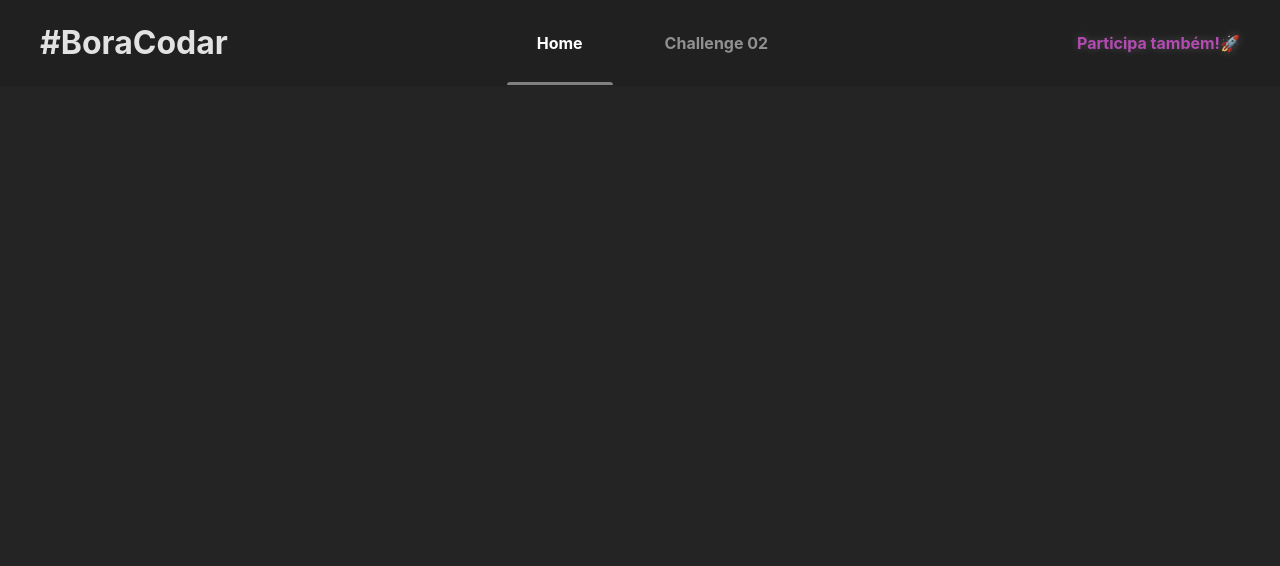
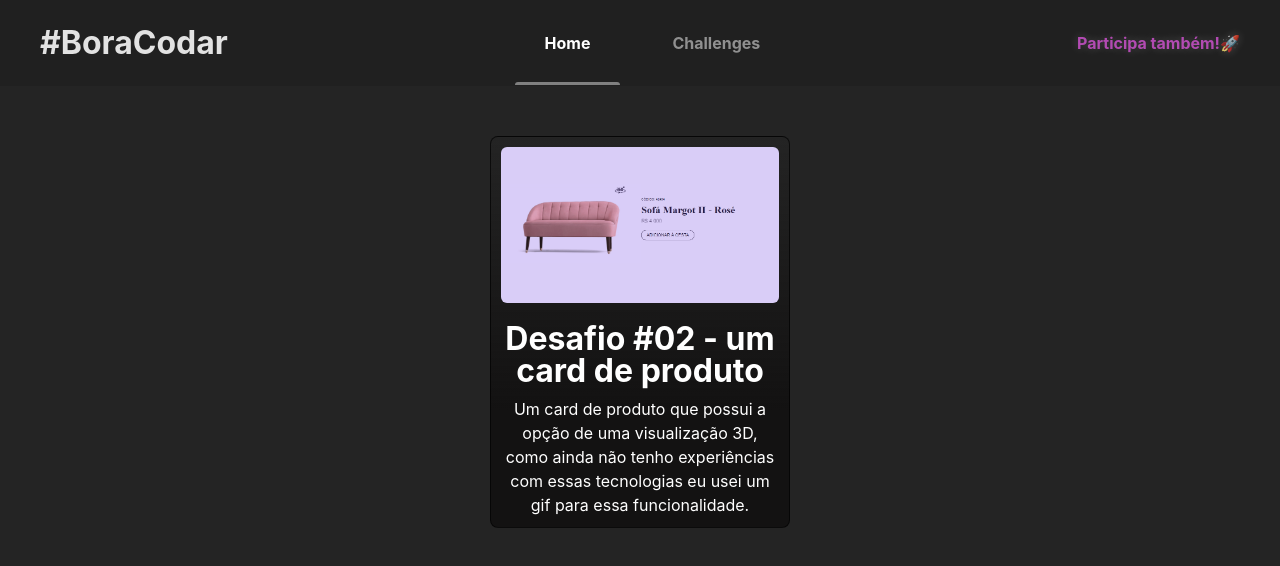
Before and after one commit to Artur906/bora-codar, a React (Vite) app: page /challenges in a window 1280 px wide. Shown: the top 566 px of the page. Built offline with nearby package versions, Linux system fonts and the light colour scheme.

Commit message:
challenge card component

```diff
--- a/src/App.jsx
+++ b/src/App.jsx
@@ -1,11 +1,12 @@
 import { BrowserRouter, Routes, Route, Link } from "react-router-dom"
 import Header from "./components/Header"
 import Challenge02 from "./pages/Challenge02"
+import Challenges from "./pages/Challenges"
 import Home from "./pages/Home"
 
 const links = [
   <Link to="/">Home</Link>,
-  <Link to="/challenges/02">Challenge 02</Link>
+  <Link to="/challenges">Challenges</Link>
 ]
 
 function App() {
@@ -16,8 +17,8 @@ function App() {
         <Header items={links} />
         <Routes>
           <Route path="/" element={<Home />} />
+          <Route path="/challenges" element={<Challenges />} />
           <Route path="/challenges/02" element={<Challenge02 />} />
-
         </Routes>
       </BrowserRouter>
     </div>
--- a/src/common/styled.jsx
+++ b/src/common/styled.jsx
@@ -1,7 +1,7 @@
 import styled from "styled-components";
 
 export const Container = styled.div`
-  max-width: 100rem;
+  max-width: 110rem;
   padding: 5rem;
   margin: auto;
 `
--- a/src/pages/Challenge02/styled.jsx
+++ b/src/pages/Challenge02/styled.jsx
@@ -2,10 +2,11 @@ import styled from "styled-components";
 
 export const Card = styled.section`
   @import url('https://fonts.googleapis.com/css2?family=Crimson+Pro:wght@600&family=Lato:wght@300;400&display=swap');
-  width: 100%;
+  max-width: 95rem;
   height: 50rem;
   border-radius: 1.6rem;
   font-family: 'Lato', sans-serif;
+  margin: auto;
 
 
   color: #271A45;
--- /dev/null
+++ b/src/pages/Challenges/components/ChallengeCard/index.jsx
@@ -0,0 +1,13 @@
+import { Card, CardDescrition, CardImg } from "./styled";
+
+export default function ChallengeCard({ imgPath, title, description, challengeLink }) {
+  return (
+    <Card to={challengeLink}>
+      <CardImg src={imgPath} />
+      <CardDescrition>
+        <h1>{title}</h1>
+        <p>{description}</p>
+      </CardDescrition>
+    </Card>
+  )
+}
--- /dev/null
+++ b/src/pages/Challenges/components/ChallengeCard/styled.jsx
@@ -0,0 +1,46 @@
+import styled from "styled-components";
+import { Link } from "react-router-dom";
+
+
+export const Card = styled(Link)`
+  display: flex;
+  flex-direction: column;
+
+  max-width: 30rem;
+
+  background-image: linear-gradient(to bottom, transparent, #131212 70%) ;
+  border: 1px solid #000000ae;
+  border-radius: .8rem;
+
+  &:hover {
+    opacity: 0.9;
+  }
+
+  &:active {
+    opacity: 1.6;
+  }
+`
+
+export const CardImg = styled.img`
+  border-radius: 1.6rem;
+  padding: 1rem;
+  z-index: 10;
+`
+
+export const CardDescrition = styled.div`
+  padding: 1rem;
+  gap: 1rem;
+
+  color: white;
+  display: flex;
+  flex-direction: column;
+
+  h1 {
+    line-height: 3.2rem;
+    text-align: center;
+  }
+
+  p {
+    text-align: center;
+  }
+`
--- /dev/null
+++ b/src/pages/Challenges/index.jsx
@@ -0,0 +1,23 @@
+import ChallengeCard from "./components/ChallengeCard";
+import { challenges } from "./listOfChallenges";
+import { ChallengesContainer } from "./styled";
+
+
+export default function Challenges() {
+  return (
+    <ChallengesContainer>
+      {
+        challenges.map(challenge => {
+          return (
+            <ChallengeCard
+              challengeLink={challenge.challengeLink}
+              imgPath={challenge.imgPath}
+              title={challenge.title}
+              description={challenge.description}
+            />
+          )
+        })
+      }
+    </ChallengesContainer>
+  )
+}
--- /dev/null
+++ b/src/pages/Challenges/listOfChallenges.js
@@ -0,0 +1,11 @@
+import challenge02Img from "./assets/images/challenge-02.png"
+
+export const challenges = [
+  {
+    id: 2,
+    imgPath: challenge02Img,
+    title: "Desafio #02 - um card de produto",
+    description: "Um card de produto que possui a opção de uma visualização 3D, como ainda não tenho experiências com essas tecnologias eu usei um gif para essa funcionalidade.",
+    challengeLink: "02",
+  },
+]
--- /dev/null
+++ b/src/pages/Challenges/styled.jsx
@@ -0,0 +1,9 @@
+import styled from "styled-components";
+import { Container } from "../../common/styled";
+
+export const ChallengesContainer = styled(Container)`
+  display: flex;
+  flex-wrap: wrap;
+  gap: 2rem;
+  justify-content: center;
+`
```
Also changed, not shown: src/pages/Challenges/assets/images/challenge-02.png (added).
